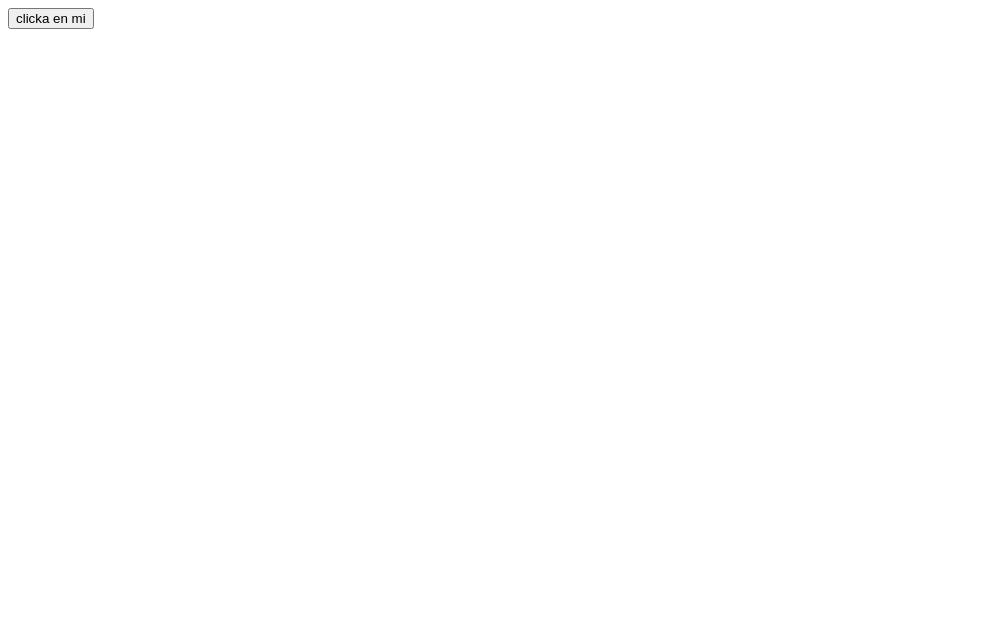
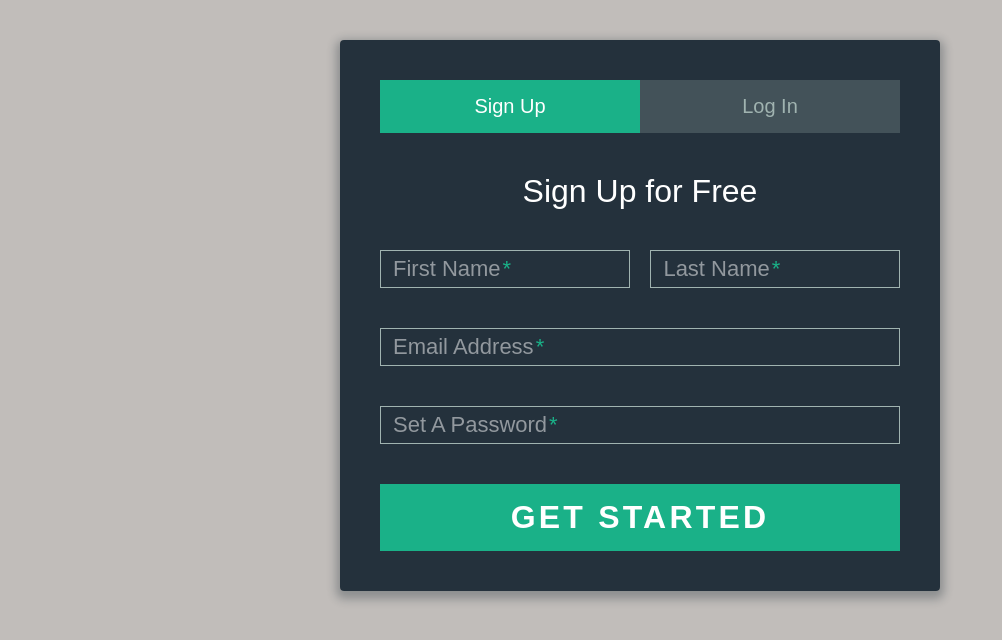
Before and after one commit to raular4322/hitos, a plain HTML site: page index.html in a window 1280 px wide. Shown: the whole page, without its empty margins (0-1002 px from the left). Drawn offline with nearby package versions, Linux system fonts and the light colour scheme.

Commit message:
un formulario

```diff
--- a/index.html
+++ b/index.html
@@ -1,20 +1,143 @@
+<!DOCTYPE html>
 <html lang="en">
+
 <head>
-    <meta charset="UTF-8">
-    <meta name="viewport" content="width=device-width, initial-scale=1.0">
-    <title>Pagina para hitos</title>
-    <script src="https://ajax.googleapis.com/ajax/libs/jquery/3.5.1/jquery.min.js"></script>
-    <script>
-        $(document).ready(function(){
-          $("button").click(function(){
-            $.get("http://worldtimeapi.org/api/timezone/Europe/Madrid", function(data, status){
-              alert("Data: " + data.datetime + "\nStatus: " + status);
-            });
-          });
-        });
-    </script>
+  <title>hito</title>
+  <link rel="stylesheet" href="/style.css">
 </head>
-<body>
-    <button>clicka en mi</button>
+
+<body translate="no">
+  <div class="form">
+
+    <ul class="tab-group">
+      <li class="tab active"><a href="#signup">Sign Up</a></li>
+      <li class="tab"><a href="#login">Log In</a></li>
+    </ul>
+
+    <div class="tab-content">
+      <div id="signup">
+        <h1>Sign Up for Free</h1>
+
+        <form action="/" method="post">
+
+          <div class="top-row">
+            <div class="field-wrap">
+              <label>
+                First Name<span class="req">*</span>
+              </label>
+              <input type="text" required autocomplete="off" />
+            </div>
+
+            <div class="field-wrap">
+              <label>
+                Last Name<span class="req">*</span>
+              </label>
+              <input type="text" required autocomplete="off" />
+            </div>
+          </div>
+
+          <div class="field-wrap">
+            <label>
+              Email Address<span class="req">*</span>
+            </label>
+            <input type="email" required autocomplete="off" />
+          </div>
+
+          <div class="field-wrap">
+            <label>
+              Set A Password<span class="req">*</span>
+            </label>
+            <input type="password" required autocomplete="off" />
+          </div>
+
+          <button type="submit" class="button button-block">Get Started</button>
+
+        </form>
+
+      </div>
+
+      <div id="login">
+        <h1>Welcome Back!</h1>
+
+        <form action="/" method="post">
+
+          <div class="field-wrap">
+            <label>
+              Email Address<span class="req">*</span>
+            </label>
+            <input type="email" required autocomplete="off" />
+          </div>
+
+          <div class="field-wrap">
+            <label>
+              Password<span class="req">*</span>
+            </label>
+            <input type="password" required autocomplete="off" />
+          </div>
+
+          <button class="button button-block">Log In</button>
+
+        </form>
+
+      </div>
+
+    </div><!-- tab-content -->
+
+  </div> <!-- /form -->
+  <script
+    src="https://static.codepen.io/assets/common/stopExecutionOnTimeout-157cd5b220a5c80d4ff8e0e70ac069bffd87a61252088146915e8726e5d9f147.js"></script>
+
+  <script src='https://cdnjs.cloudflare.com/ajax/libs/jquery/2.1.3/jquery.min.js'></script>
+
+  <script id="rendered-js">
+    $('.form').find('input, textarea').on('keyup blur focus', function (e) {
+
+      var $this = $(this),
+        label = $this.prev('label');
+
+      if (e.type === 'keyup') {
+        if ($this.val() === '') {
+          label.removeClass('active highlight');
+        } else {
+          label.addClass('active highlight');
+        }
+      } else if (e.type === 'blur') {
+        if ($this.val() === '') {
+          label.removeClass('active highlight');
+        } else {
+          label.removeClass('highlight');
+        }
+      } else if (e.type === 'focus') {
+
+        if ($this.val() === '') {
+          label.removeClass('highlight');
+        } else
+          if ($this.val() !== '') {
+            label.addClass('highlight');
+          }
+      }
+
+    });
+
+    $('.tab a').on('click', function (e) {
+
+      e.preventDefault();
+
+      $(this).parent().addClass('active');
+      $(this).parent().siblings().removeClass('active');
+
+      target = $(this).attr('href');
+
+      $('.tab-content > div').not(target).hide();
+
+      $(target).fadeIn(600);
+
+    });
+//# sourceURL=pen.js
+  </script>
+
+
+
 </body>
+
 </html>
--- /dev/null
+++ b/style.css
@@ -0,0 +1,194 @@
+*,
+*:before,
+*:after {
+  box-sizing: border-box;
+}
+
+html {
+  overflow-y: scroll;
+}
+
+body {
+  background: #c1bdba;
+  font-family: 'Titillium Web', sans-serif;
+}
+
+a {
+  text-decoration: none;
+  color: #1ab188;
+  -webkit-transition: .5s ease;
+  transition: .5s ease;
+}
+
+a:hover {
+  color: #179b77;
+}
+
+.form {
+  background: rgba(19, 35, 47, 0.9);
+  padding: 40px;
+  max-width: 600px;
+  margin: 40px auto;
+  border-radius: 4px;
+  box-shadow: 0 4px 10px 4px rgba(19, 35, 47, 0.3);
+}
+
+.tab-group {
+  list-style: none;
+  padding: 0;
+  margin: 0 0 40px 0;
+}
+
+.tab-group:after {
+  content: "";
+  display: table;
+  clear: both;
+}
+
+.tab-group li a {
+  display: block;
+  text-decoration: none;
+  padding: 15px;
+  background: rgba(160, 179, 176, 0.25);
+  color: #a0b3b0;
+  font-size: 20px;
+  float: left;
+  width: 50%;
+  text-align: center;
+  cursor: pointer;
+  -webkit-transition: .5s ease;
+  transition: .5s ease;
+}
+
+.tab-group li a:hover {
+  background: #179b77;
+  color: #ffffff;
+}
+
+.tab-group .active a {
+  background: #1ab188;
+  color: #ffffff;
+}
+
+.tab-content>div:last-child {
+  display: none;
+}
+
+h1 {
+  text-align: center;
+  color: #ffffff;
+  font-weight: 300;
+  margin: 0 0 40px;
+}
+
+label {
+  position: absolute;
+  -webkit-transform: translateY(6px);
+  transform: translateY(6px);
+  left: 13px;
+  color: rgba(255, 255, 255, 0.5);
+  -webkit-transition: all 0.25s ease;
+  transition: all 0.25s ease;
+  -webkit-backface-visibility: hidden;
+  pointer-events: none;
+  font-size: 22px;
+}
+
+label .req {
+  margin: 2px;
+  color: #1ab188;
+}
+
+label.active {
+  -webkit-transform: translateY(50px);
+  transform: translateY(50px);
+  left: 2px;
+  font-size: 14px;
+}
+
+label.active .req {
+  opacity: 0;
+}
+
+label.highlight {
+  color: #ffffff;
+}
+
+input,
+textarea {
+  font-size: 22px;
+  display: block;
+  width: 100%;
+  height: 100%;
+  padding: 5px 10px;
+  background: none;
+  background-image: none;
+  border: 1px solid #a0b3b0;
+  color: #ffffff;
+  border-radius: 0;
+  -webkit-transition: border-color .25s ease, box-shadow .25s ease;
+  transition: border-color .25s ease, box-shadow .25s ease;
+}
+
+input:focus,
+textarea:focus {
+  outline: 0;
+  border-color: #1ab188;
+}
+
+textarea {
+  border: 2px solid #a0b3b0;
+  resize: vertical;
+}
+
+.field-wrap {
+  position: relative;
+  margin-bottom: 40px;
+}
+
+.top-row:after {
+  content: "";
+  display: table;
+  clear: both;
+}
+
+.top-row>div {
+  float: left;
+  width: 48%;
+  margin-right: 4%;
+}
+
+.top-row>div:last-child {
+  margin: 0;
+}
+
+.button {
+  border: 0;
+  outline: none;
+  border-radius: 0;
+  padding: 15px 0;
+  font-size: 2rem;
+  font-weight: 600;
+  text-transform: uppercase;
+  letter-spacing: .1em;
+  background: #1ab188;
+  color: #ffffff;
+  -webkit-transition: all 0.5s ease;
+  transition: all 0.5s ease;
+  -webkit-appearance: none;
+}
+
+.button:hover,
+.button:focus {
+  background: #179b77;
+}
+
+.button-block {
+  display: block;
+  width: 100%;
+}
+
+.forgot {
+  margin-top: -20px;
+  text-align: right;
+}
```
Also changed, not shown: scripts.js (deleted).
